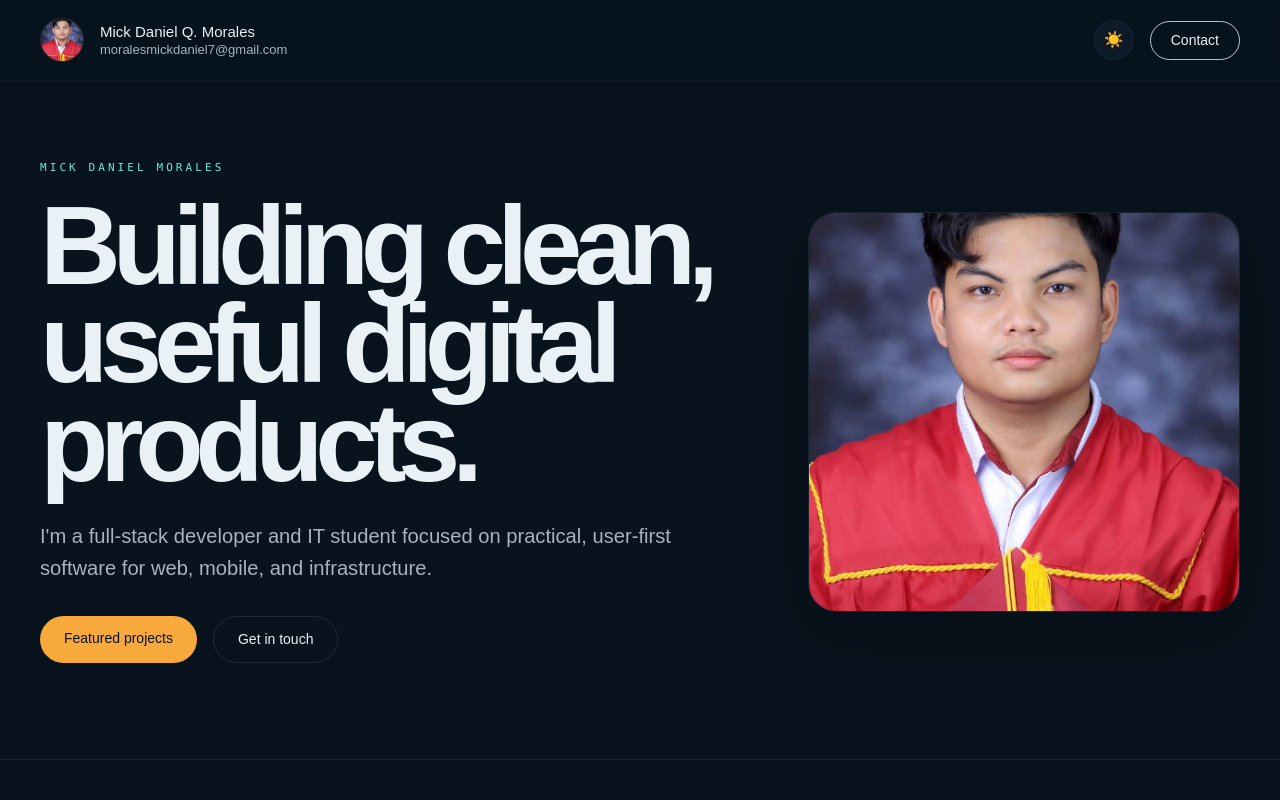
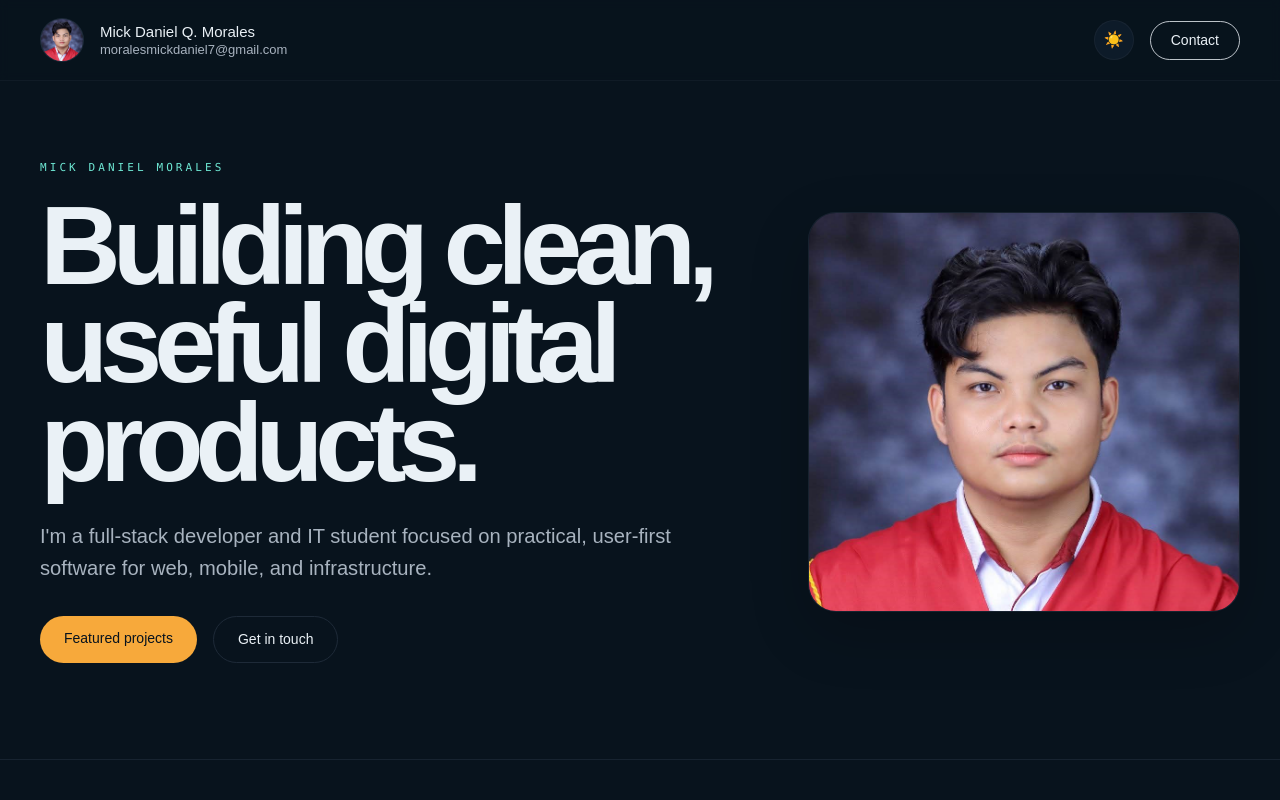
Before and after one commit to mdmorales-byte/dnlmrlss, a Next.js app: page / in a window 1280 px wide. Shown: the top 800 px of the page. Built offline with nearby package versions, Linux system fonts and the light colour scheme.

Commit message:
Fix image positioning to show hair area in Hero and Nav

```diff
--- a/components/Hero.jsx
+++ b/components/Hero.jsx
@@ -35,7 +35,7 @@ export default function Hero() {
             alt="Mick Daniel Morales"
             fill
             sizes="(max-width: 768px) 100vw, 45vw"
-            className="object-cover object-center"
+            className="object-cover object-top"
           />
         </div>
       </div>
--- a/components/Nav.jsx
+++ b/components/Nav.jsx
@@ -12,7 +12,7 @@ export default function Nav() {
               alt="Mick Daniel Morales"
               fill
               sizes="44px"
-              className="object-cover"
+              className="object-cover object-top"
             />
           </div>
           <div className="flex flex-col leading-none">
```
